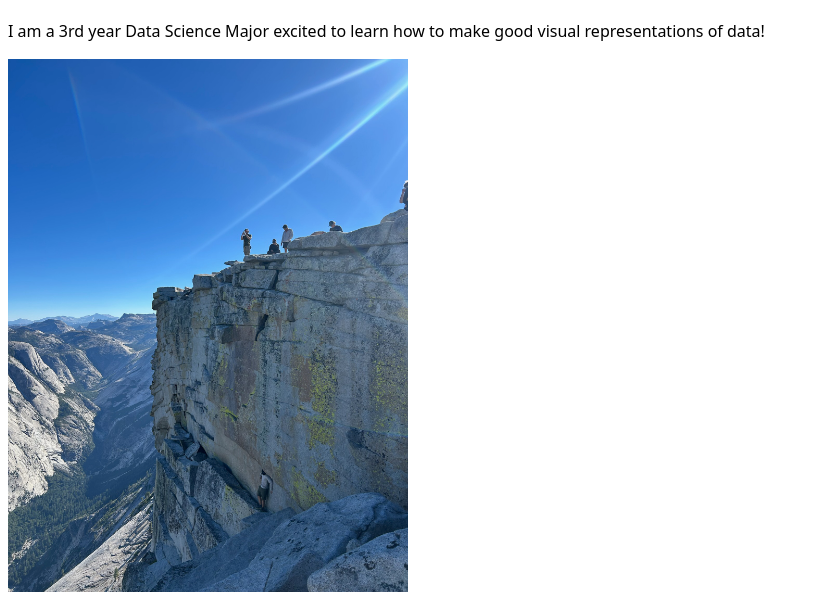
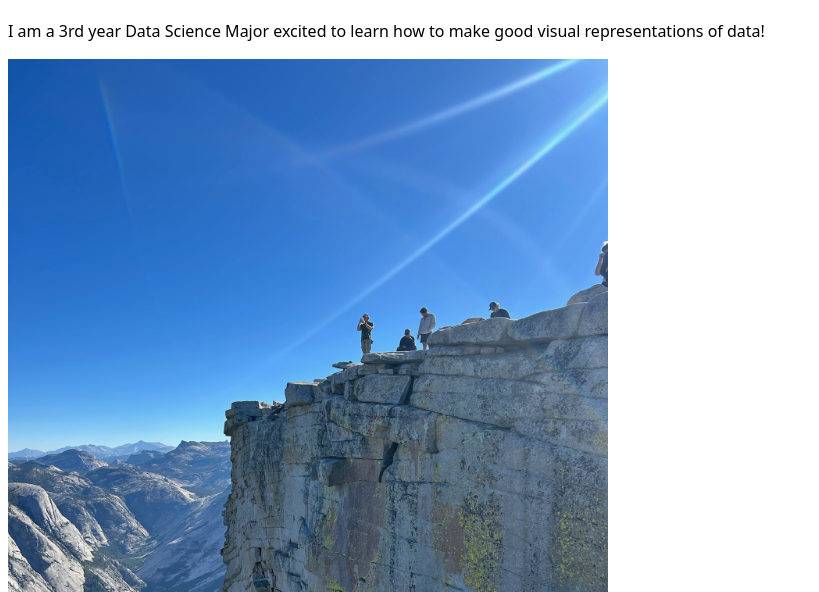
Before and after one commit to ctcrutchfield-stack/portfolio, a plain HTML site: page index.html in a window 1280 px wide. Shown: the part 208-800 px from the top of the page, without its empty margins (0-819 px from the left). Drawn offline with Linux system fonts and the light colour scheme.

Commit message:
changed the max width
made the pic be wider to test rescale

```diff
--- a/style.css
+++ b/style.css
@@ -5,7 +5,7 @@ body {
   font: 100%/1.5 system-ui;
   .profile-photo {
     width: 100%;          /* Let the image take up the full width of its container... */
-    max-width: 400px;     /* ...but NEVER grow larger than 250px on big screens */
+    max-width: 600px;     /* ...but NEVER grow larger than 250px on big screens */
     height: auto;         /* Preserves the original aspect ratio so it doesn't stretch */
     display: block;       /* Prevents awkward inline text gaps */
 }
```
